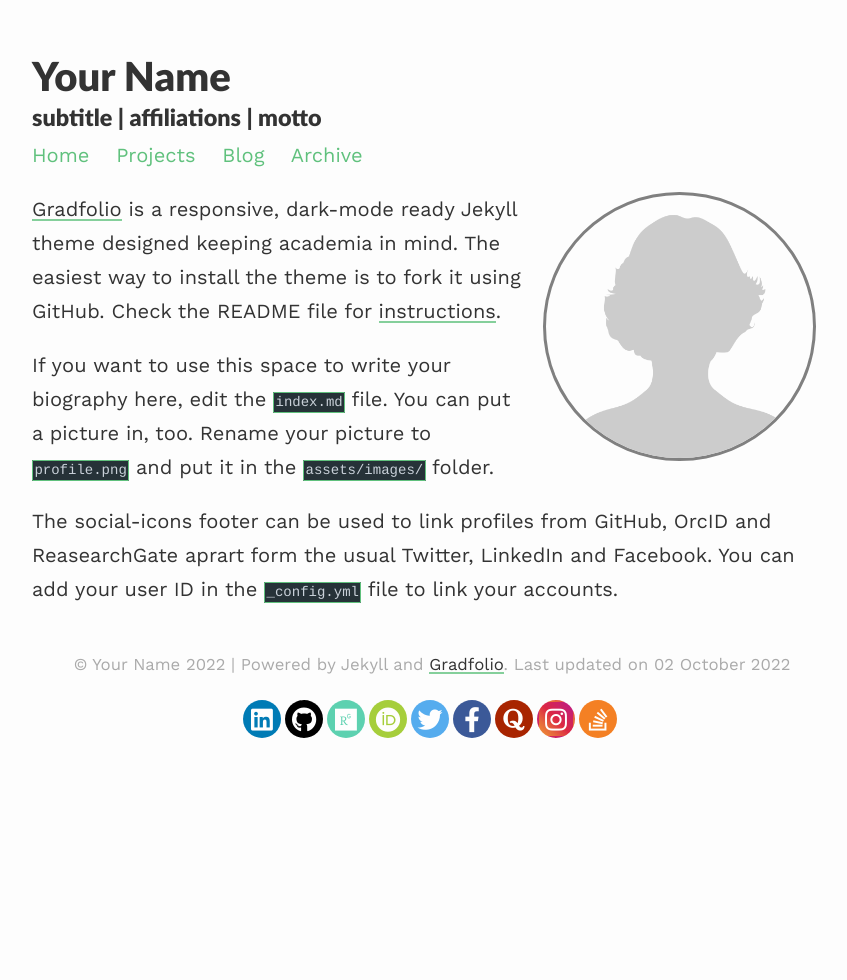
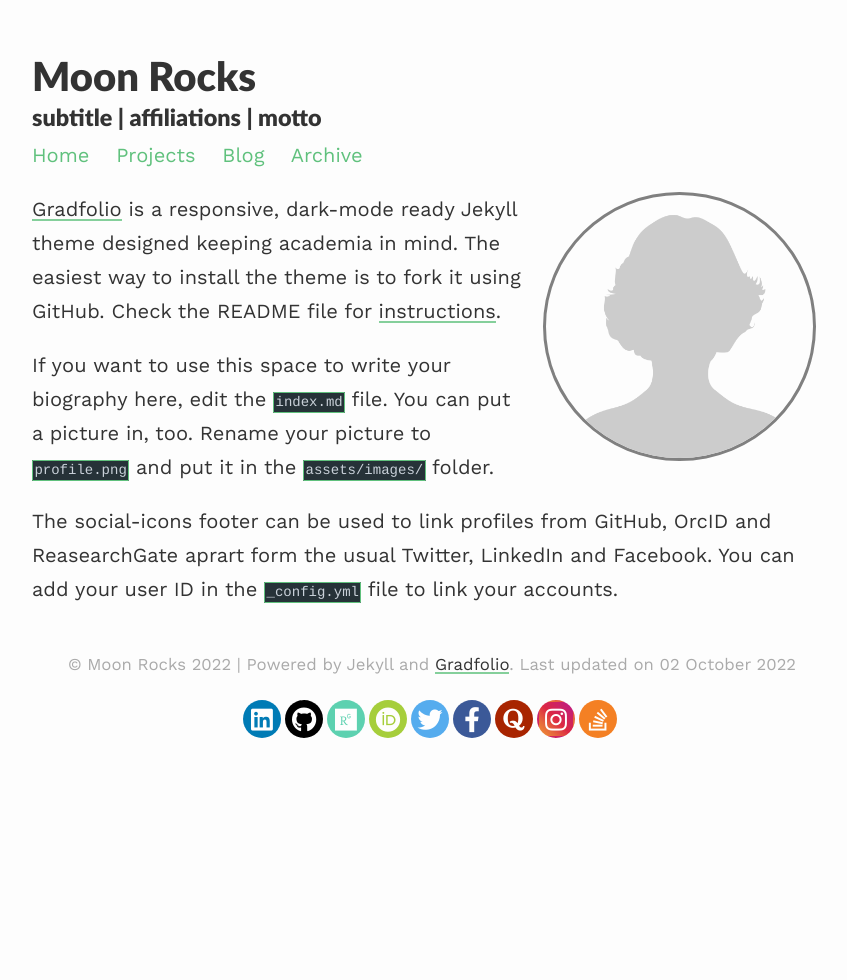
Before and after one commit to emilystrickland2/Historian, a Jekyll site: the page built from index.md, in a window 1280 px wide. Shown: the whole page, without its empty margins (208-1055 px from the left). Built offline with Jekyll 4.4.1, drawn with Linux system fonts in a browser that asks for light colours; nearby versions of some CDN libraries.

Commit message:
Update _config.yml

```diff
--- a/_config.yml
+++ b/_config.yml
@@ -1,6 +1,6 @@
 ### your site title here
 
-title: Your Name
+title: Moon Rocks
 description: subtitle | affiliations | motto
 
 baseurl: /gradfolio #name of GitHub repository
```
